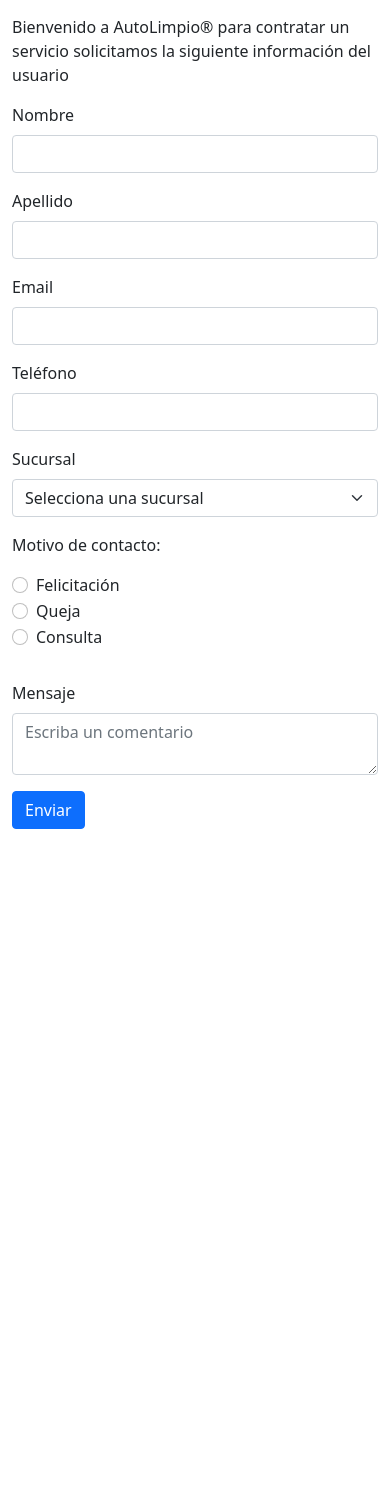
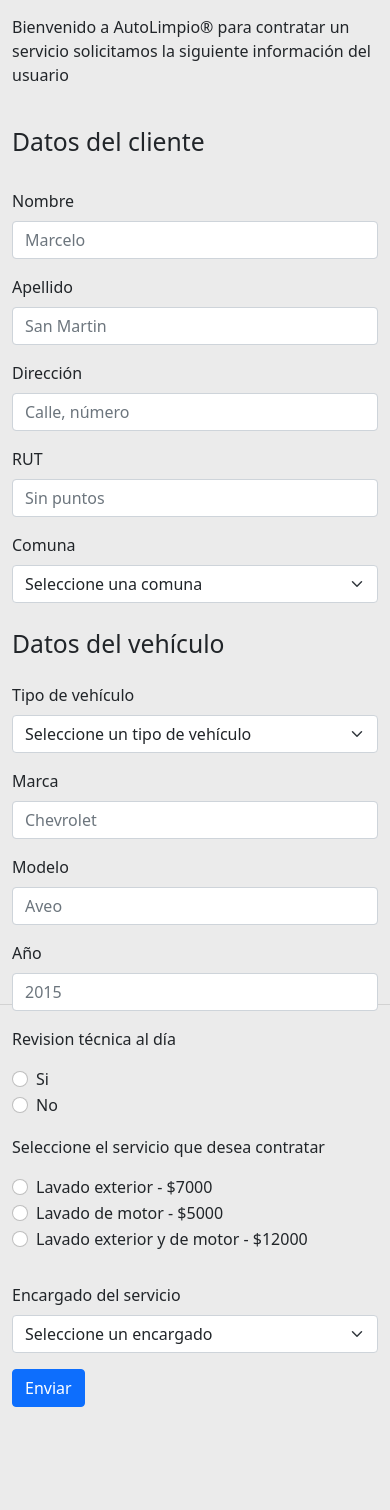
Before and after one commit to FernandoObreque/autolimpio, a website: page index.html in a window 390 px wide. Shown: the part 75-1585 px from the top of the page. Before the commit the page ends 904 px from the top, so only its background shows below. Drawn offline with nearby package versions, Linux system fonts and the light colour scheme; files whose address does not match are found by name.

Commit message:
nuevos forms y maxlenghts

```diff
--- a/autolimpio.js
+++ b/autolimpio.js
@@ -0,0 +1,26 @@
+const expresiones = {
+	usuario: /^[a-zA-Z0-9\_\-]{4,16}$/, // Letras, numeros, guion y guion_bajo
+	nombre: /^[a-zA-ZÀ-ÿ\s]{1,30}$/, // Letras y espacios, pueden llevar acentos.
+	password: /^.{4,12}$/, // 4 a 12 digitos.
+	correo: /^[a-zA-Z0-9_.+-]+@[a-zA-Z0-9-]+\.[a-zA-Z0-9-.]+$/,
+	telefono: /^\d{7,14}$/ // 7 a 14 numeros.
+}
+
+document.getElementById("nombre").addEventListener("blur", (evento) => {
+    const input = evento.currentTarget;
+    const txtNombre = input.value;
+
+    const feedbackNombre = document.getElementById("feedback-nombre");
+
+    if( txtNombre.length > 30 ) {
+        feedbackNombre.innerHTML = "Has alcanzado el limite de caracteres";
+        input.classList.remove("is-valid");
+        input.classList.add("is-invalid");
+        feedbackNombre.className = "invalid-feedback";
+    } else {
+        feedbackNombre.innerHTML = "Listo";
+        input.classList.remove("is-invalid");
+        input.classList.add("is-valid");
+        feedbackNombre.className = "valid-feedback";
+    }
+});
--- a/index.html
+++ b/index.html
@@ -3,7 +3,7 @@
     <head>
         <meta charset="utf-8" />
         <meta name="viewport" content="width=device-width, initial-scale=1" />
-        <title>Contacto</title>
+        <title>AutoLimpio®</title>
         <link href="style.css" rel="stylesheet" />
         <link href="node_modules/bootstrap/dist/css/bootstrap.min.css" rel="stylesheet" />
         <link rel="stylesheet" href="node_modules/font-awesome/css/font-awesome.min.css" />
@@ -12,81 +12,167 @@
 
         <div class="container">
           <br>
-          <h1>AutoLimpio</h1>
-           <hr>
-        <p>Bienvenido a AutoLimpio® para contratar un servicio solicitamos la siguiente
+            <h1>AutoLimpio</h1>
+            <hr>
+            <p>Bienvenido a AutoLimpio® para contratar un servicio solicitamos la siguiente
             información del usuario</p>
-            <form action="contacto.html" id="formulario-contacto" class="row g-3">
+            <br>
+
+            <!--DATOS DEL CLIENTE-->
+            <div class="datocliente">
+            <h2> Datos del cliente </h2>
+            </div>
+            <br>
+            <!--FORMULARIO -->
+            <form action="index" id="formulario" class="row g-3 formulario">
 
                 <div class="col-md-6">
-                  <label for="nombre" class="form-label">Nombre</label>
-                  <input type="text" class="form-control" id="nombre">
-                  <div id="feedback-nombre" class="valid-feedback">
-                  </div>
+                    <label for="nombre" class="form-label">Nombre</label>
+                    <input maxlength="30" type="text" class="form-control" id="nombre" placeholder="Marcelo">
+                    <div id="feedback-nombre" class="valid-feedback">
+                    <p class="invalid-feedback">Has superado el limite de caracteres</p>
+                    </div>
                 </div>
 
 
                 <div class="col-md-6">
-                  <label for="apellido" class="form-label">Apellido</label>
-                  <input type="text" class="form-control" id="apellido">
-                  <div id="feedback-apellido" class="valid-feedback">
-                  </div>
+                    <label for="apellido" class="form-label">Apellido</label>
+                    <input maxlenght="30" type="text" class="form-control" id="apellido" placeholder="San Martin">
+                    <div id="feedback-apellido" class="valid-feedback">
+                    </div>
                 </div>
 
                 <div class="col-md-6">
-                    <label for="email" class="form-label">Email</label>
-                    <input type="text" class="form-control" id="email">
+                    <label for="direccion" class="form-label">Dirección</label>
+                    <input maxlength="80" type="text" class="form-control" id="direccion" placeholder="Calle, número">
                     <div id="feedback-email" class="valid-feedback">
 
                     </div>
-                  </div>
-                  <div class="col-md-6">
-                    <label for="telefono" class="form-label">Teléfono</label>
-                    <input type="text" class="form-control" id="telefono">
-                    <div id="feedback-telefono" class="valid-feedback">
+                </div>
+
+                <div class="col-md-6">
+                    <label for="rut" class="form-label">RUT</label>
+                    <input maxlength="8" type="text" class="form-control" id="rut" placeholder="Sin puntos">
+                    <div id="feedback-rut" class="valid-feedback">
 
                     </div>
-                  </div>
+                </div>
 
                 <div class="col-md-12">
-                  <label for="validationServer04" class="form-label">Sucursal</label>
-                  <select class="form-select" id="validationServer04" aria-describedby="validationServer04Feedback">
-                    <option selected disabled value="">Selecciona una sucursal</option>
-                    <option>Valparaíso</option>
-                    <option>Santiago</option>
+                    <label for="validationServer04" class="form-label">Comuna</label>
+                    <select class="form-select" id="validationServer04" aria-describedby="validationServer04Feedback">
+                        <option selected disabled value="">Seleccione una comuna</option>
+                        <option>Temuco</option>
+                        <option>Freire</option>
+                        <option>Loncoche</option>
+                        <option>Villarrica</option>
+                        <option>Pucón</option>
                   </select>
                   <div id="validationServer04Feedback" class="valid-feedback">
                     Please select a valid state.
                   </div>
                 </div>
-                <div class="col-md-3">
-                    <p>Motivo de contacto:</p>
+                <br><br>
+                <br><br>
+
+
+                 <!--DATOS DEL VEHICULO-->
+                <div>
+                    <h2>Datos del vehículo<h2>
+                </div>
+
+                <div class="col-md-6">
+                    <label for="validationServer04" class="form-label">Tipo de vehículo</label>
+                    <select class="form-select" id="validationServer04" aria-describedby="validationServer04Feedback">
+                        <option selected disabled value="">Seleccione un tipo de vehículo</option>
+                        <option>Furgón</option>
+                        <option>Automóvil</option>
+                        <option>Camión</option>
+                        <option>Camioneta</option>
+                        <option>Motocicleta</option>
+                  </select>
+                  <div id="validationServer04Feedback" class="valid-feedback">
+                    Please select a valid state.
+                  </div>
+                </div>
+
+                <div class="col-md-6">
+                    <label for="marca" class="form-label">Marca</label>
+                    <input maxlength="20" type="text" class="form-control" id="marca" placeholder="Chevrolet">
+                    <div id="feedback-nombre" class="valid-feedback">
+                    </div>
+                </div>
+
+
+                <div class="col-md-6">
+                    <label for="modelo" class="form-label">Modelo</label>
+                    <input maxlength="20" type="text" class="form-control" id="modelo" placeholder="Aveo">
+                    <div id="feedback-apellido" class="valid-feedback">
+                    </div>
+                </div>
+
+                <div class="col-md-6">
+                    <label for="año" class="form-label">Año</label>
+                    <input maxlength="4" type="text" class="form-control" id="año" placeholder="2015">
+                    <div id="feedback-email" class="valid-feedback">
+
+                    </div>
+                </div>
+
+                <div class="col-md-12">
+                    <p>Revision técnica al día</p>
                     <div class="form-check">
                         <input type="radio" class="form-check-input" id="validationFormCheck2" name="radio-stacked" required>
-                        <label class="form-check-label" for="validationFormCheck2">Felicitación</label>
+                        <label class="form-check-label" for="validationFormCheck2">Si</label>
                     </div>
                     <div class="form-check">
                         <input type="radio" class="form-check-input" id="validationFormCheck2" name="radio-stacked" required>
-                        <label class="form-check-label" for="validationFormCheck2">Queja</label>
+                        <label class="form-check-label" for="validationFormCheck2">No</label>
+                    </div>
+
+                </div>
+
+
+
+
+                <div class="col-md-12">
+                    <p>Seleccione el servicio que desea contratar</p>
+                    <div class="form-check">
+                        <input type="radio" class="form-check-input" id="validationFormCheck2" name="radio-stacked" required>
+                        <label class="form-check-label" for="validationFormCheck2">Lavado exterior - $7000</label>
+                    </div>
+                    <div class="form-check">
+                        <input type="radio" class="form-check-input" id="validationFormCheck2" name="radio-stacked" required>
+                        <label class="form-check-label" for="validationFormCheck2">Lavado de motor - $5000</label>
                     </div>
                       <div class="form-check mb-3">
                         <input type="radio" class="form-check-input" id="validationFormCheck3" name="radio-stacked" required>
-                        <label class="form-check-label" for="validationFormCheck3">Consulta</label>
+                        <label class="form-check-label" for="validationFormCheck3">Lavado exterior y de motor - $12000</label>
                         <div class="invalid-feedback">More example invalid feedback text</div>
                       </div>
                 </div>
-                <div class="col-12">
-                    <label for="validationTextarea" class="form-label">Mensaje</label>
-                    <textarea class="form-control" id="validationTextarea" placeholder="Escriba un comentario" required></textarea>
-                    <div class="invalid-feedback">
-                      Porfavor escriba un mensaje en el area de texto.
-                    </div>
+
+                <div class="col-md-12">
+                    <label for="validationServer04" class="form-label">Encargado del servicio</label>
+                    <select class="form-select" id="validationServer04" aria-describedby="validationServer04Feedback">
+                        <option selected disabled value="">Seleccione un encargado</option>
+                        <option>Juan</option>
+                        <option>Rodrigo</option>
+                        <option>Laura</option>
+                    </select>
+                  <div id="validationServer04Feedback" class="valid-feedback">
+                    Please select a valid state.
+                  </div>
                 </div>
-                <div class="col-12">
-                  <button class="btn btn-primary" type="submit">Enviar</button>
+
+
+
+                <div class="col-12 formulario-enviar">
+                  <button class="btn btn-primary formulario-btn" type="submit">Enviar</button>
                 </div>
-              </form>
+            </form>
         </div>
+        <br><br><br><br><br>
 
         <script src="node_modules/bootstrap/dist/js/bootstrap.bundle.js"></script>
         <script src="node_modules/jquery/dist/jquery.min.js"></script>
--- a/style.css
+++ b/style.css
@@ -0,0 +1,6 @@
+body {
+    background-image: url("img/fondo.png");
+    background-repeat: repeat;
+    text-align: center;
+
+}
```
Also changed, not shown: img/fondo.png (added), 1 other file.
